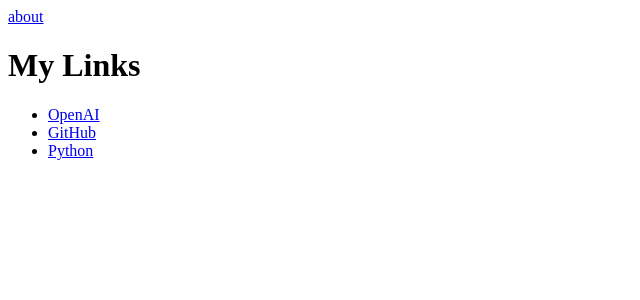
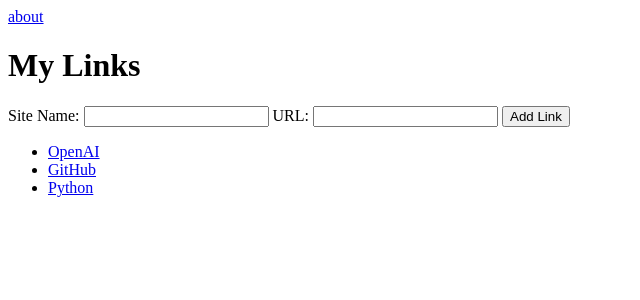
Before and after one commit to tmiklos7/my-link-bio-v3, a Flask app: page / in a window 1280 px wide. Shown: the top 300 px of the page, without its empty margins (0-640 px from the left). Run offline with Flask 3, Linux system fonts and the light colour scheme.

Commit message:
Add in-memory link submission form and /add route

```diff
--- a/app.py
+++ b/app.py
@@ -1,16 +1,29 @@
-from flask import Flask, render_template
+from flask import Flask, redirect, render_template, request, url_for
 
 app = Flask(__name__)
+
+# In-memory links store for the current app process.
+links = [
+    {"name": "OpenAI", "url": "https://openai.com"},
+    {"name": "GitHub", "url": "https://github.com"},
+    {"name": "Python", "url": "https://www.python.org"},
+]
 
 
 @app.route('/')
 def home():
-    links = [
-        {"name": "OpenAI", "url": "https://openai.com"},
-        {"name": "GitHub", "url": "https://github.com"},
-        {"name": "Python", "url": "https://www.python.org"},
-    ]
     return render_template('index.html', title='My Links', links=links)
+
+
+@app.route('/add', methods=['POST'])
+def add_link():
+    site_name = request.form.get('name', '').strip()
+    site_url = request.form.get('url', '').strip()
+
+    if site_name and site_url:
+        links.append({"name": site_name, "url": site_url})
+
+    return redirect(url_for('home'))
 
 
 @app.route('/about')
--- a/templates/index.html
+++ b/templates/index.html
@@ -8,6 +8,17 @@
   <body>
     <a href="/about">about</a>
     <h1>{{ title }}</h1>
+
+    <form action="/add" method="POST">
+      <label for="name">Site Name:</label>
+      <input type="text" id="name" name="name" required />
+
+      <label for="url">URL:</label>
+      <input type="url" id="url" name="url" required />
+
+      <button type="submit">Add Link</button>
+    </form>
+
     <ul>
       {% for link in links %}
       <li><a href="{{ link.url }}">{{ link.name }}</a></li>
```
